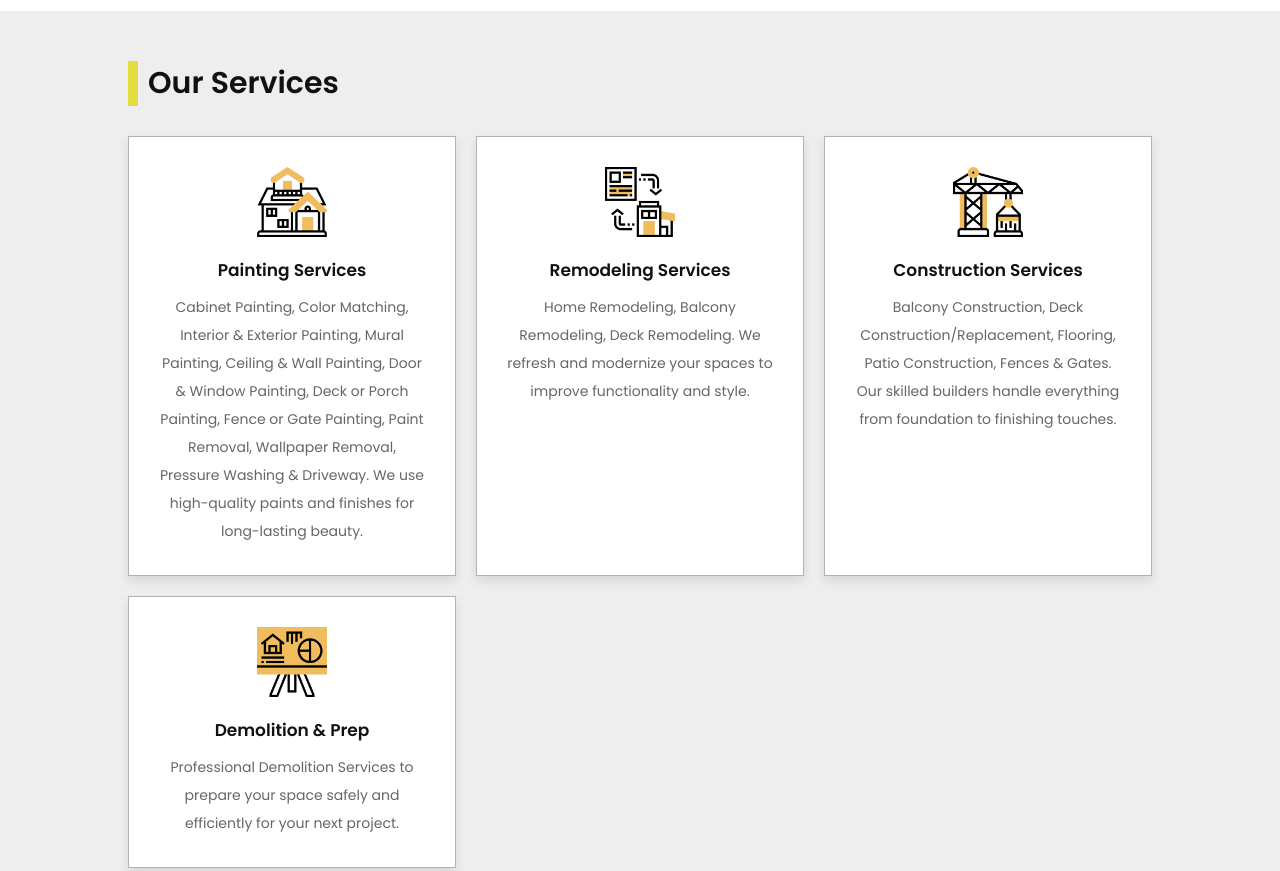
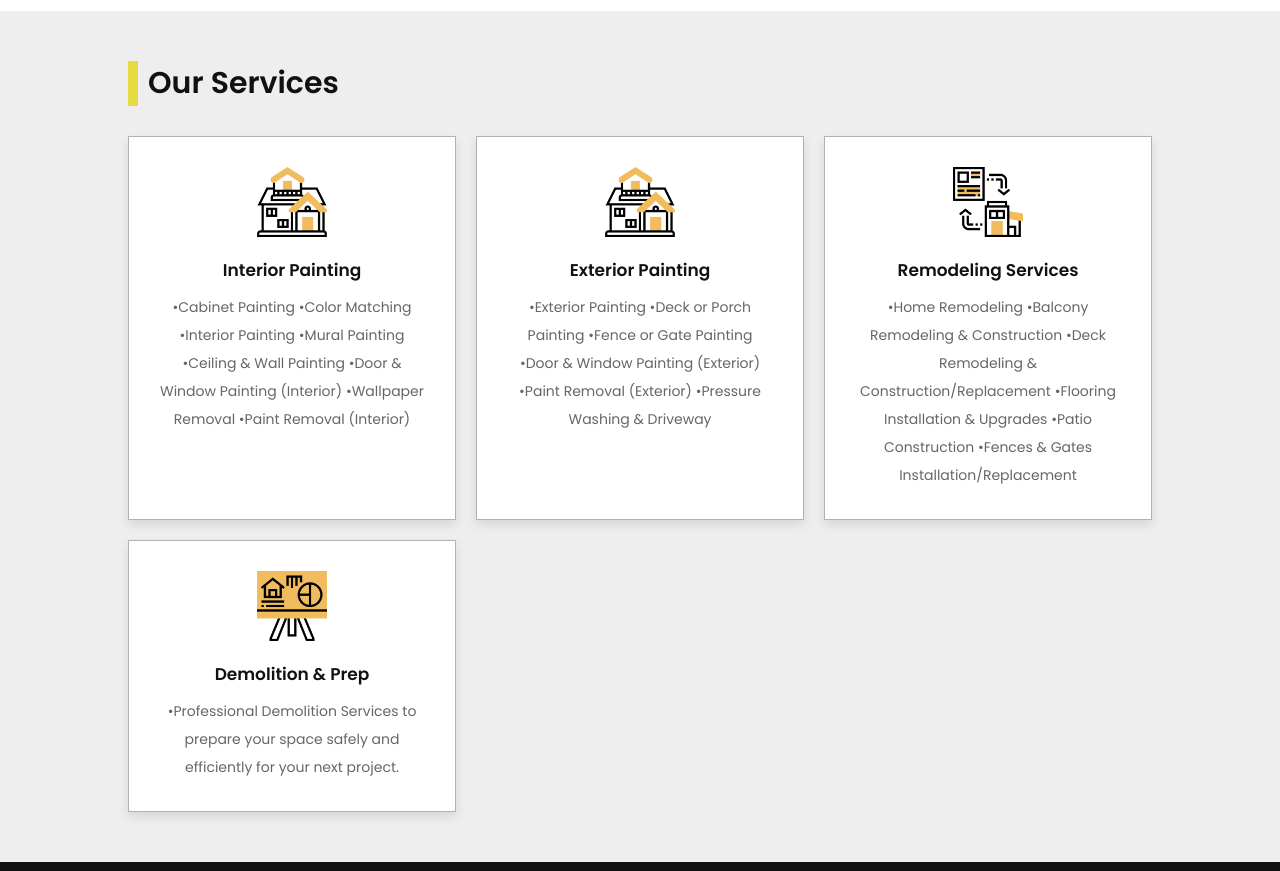
Before and after one commit to geraldbudani/lind-home-remodeling, a plain HTML site: page index.html in a window 1280 px wide. Shown: the part 1640-2511 px from the top of the page. Drawn offline with nearby package versions, Linux system fonts and the light colour scheme; some packages are replaced by stand-ins of ours; a script that the page names is missing.

Commit message:
Update index.html

```diff
--- a/index.html
+++ b/index.html
@@ -27,6 +27,8 @@
 
     <!-- custom css file link  -->
     <link rel="stylesheet" href="css/style.css" />
+        <link rel="stylesheet" href="css/style1.css" />
+
   </head>
   <body>
     <!-- header section starts  -->
@@ -100,7 +102,7 @@
         <div class="swiper-wrapper">
           <section
             class="swiper-slide slide"
-            style="background: url(images/home-slide-1.jpg) no-repeat; "
+            style="background: url(images/home-slide-4.jpg) no-repeat; "
           >
             <div class="content">
               <h3>we provide best service</h3>
@@ -150,7 +152,6 @@
 
     <section class="about" id="about">
       <h1 class="heading">about us</h1>
-
       <div class="row">
         <div class="video">
           <video src="images/about-vid.mp4" loop muted autoplay></video>
@@ -196,11 +197,20 @@ With years of hands-on experience in painting, remodeling, and construction, we
       <h1 class="heading">our services</h1>
 
       <div class="box-container">
+
         <div class="box">
           <img src="images/service-2.png" alt="" />
-          <h3>Painting Services</h3>
+          <h3>Interior Painting</h3>
           <p>
-           Cabinet Painting, Color Matching, Interior & Exterior Painting, Mural Painting, Ceiling & Wall Painting, Door & Window Painting, Deck or Porch Painting, Fence or Gate Painting, Paint Removal, Wallpaper Removal, Pressure Washing & Driveway. We use high-quality paints and finishes for long-lasting beauty.
+           •Cabinet Painting  •Color Matching  •Interior Painting  •Mural Painting  •Ceiling & Wall Painting  •Door & Window Painting (Interior)  •Wallpaper Removal  •Paint Removal (Interior)</p>
+        </div>
+
+
+        <div class="box">
+          <img src="images/service-2.png" alt="" />
+          <h3>Exterior Painting</h3>
+          <p>
+            •Exterior Painting  •Deck or Porch Painting  •Fence or Gate Painting  •Door & Window Painting (Exterior)  •Paint Removal (Exterior)  •Pressure Washing & Driveway
           </p>
         </div>
 
@@ -208,23 +218,17 @@ With years of hands-on experience in painting, remodeling, and construction, we
           <img src="images/service-8.png" alt="" />
           <h3>Remodeling Services</h3>
           <p>
-            Home Remodeling, Balcony Remodeling, Deck Remodeling. We refresh and modernize your spaces to improve functionality and style.
+            •Home Remodeling  •Balcony Remodeling & Construction  •Deck Remodeling & Construction/Replacement  •Flooring Installation & Upgrades  •Patio Construction  •Fences & Gates Installation/Replacement
           </p>
         </div>
 
-        <div class="box">
-          <img src="images/service-1.png" alt="" />
-          <h3>Construction Services</h3>
-          <p>
-            Balcony Construction, Deck Construction/Replacement, Flooring, Patio Construction, Fences & Gates. Our skilled builders handle everything from foundation to finishing touches.
-          </p>
-        </div>
+
 
         <div class="box">
           <img src="images/service-6.png" alt="" />
           <h3>Demolition & Prep</h3>
           <p>
-            Professional Demolition Services to prepare your space safely and efficiently for your next project.
+            •Professional Demolition Services to prepare your space safely and efficiently for your next project.
           </p>
         </div>
 
@@ -323,6 +327,10 @@ With years of hands-on experience in painting, remodeling, and construction, we
       </div>
     </a>
   </div>
+  <div class="more-projects">
+  <a href="projects.html" class="more-projects-btn">For more projects, Click Here!</a>
+</div>
+
 </section>
 
     <!-- projects section ends -->
@@ -414,7 +422,7 @@ With years of hands-on experience in painting, remodeling, and construction, we
 
         <input type="text" name="name" placeholder="Your Name" class="box" required />
         <input type="email" name="email" placeholder="Your Email" class="box" required />
-        <input type="text" name="phone" placeholder="Your Phone" class="box" required />
+        <input type="text" name="phone" placeholder="Your Phone" class="box" />
         <textarea name="message" placeholder="Your Message" class="box" cols="30" rows="10" required></textarea>
 
         <input type="submit" value="Send Message" class="btn" />
```
